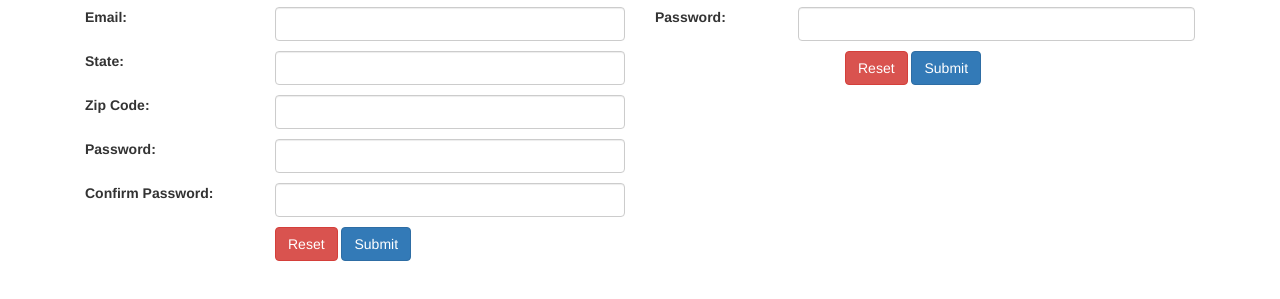
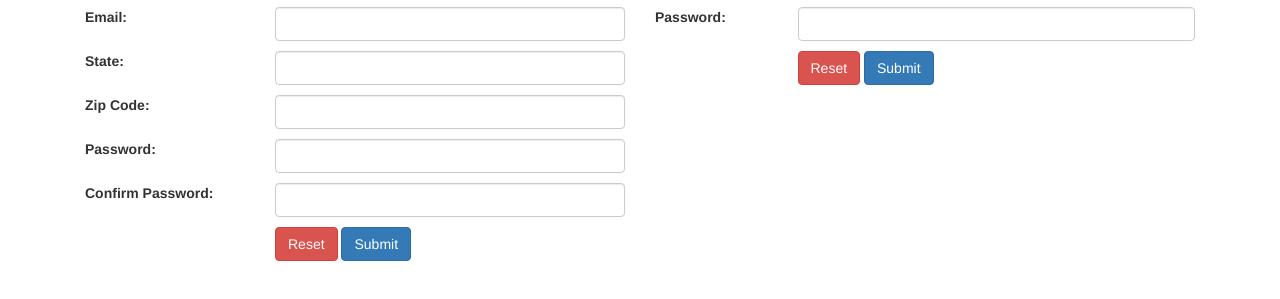
Before and after one commit to noahneumark/voter_gab, a website: page client/index.html at #!/login in a window 1280 px wide. Shown: the part 183-482 px from the top of the page. Drawn offline with nearby package versions, Linux system fonts and the light colour scheme; no server answers; files whose address does not match are found by name.

Commit message:
Update loginReg.html

```diff
--- a/client/partials/loginReg.html
+++ b/client/partials/loginReg.html
@@ -79,7 +79,7 @@
                 </div>
             </div>
             <div class='form-group row'>
-                <p class='col-sm-6 col-sm-offset-4'>
+                <p class='col-sm-6 col-sm-offset-3'>
                 <button class='btn btn-danger btn-md' ng-click='resetForm()' role='button'>Reset</button>
                 <button class='btn btn-primary btn-md' ng-click='userLogin(existingUser)' role='button'>Submit</button>
                 </p>
```
